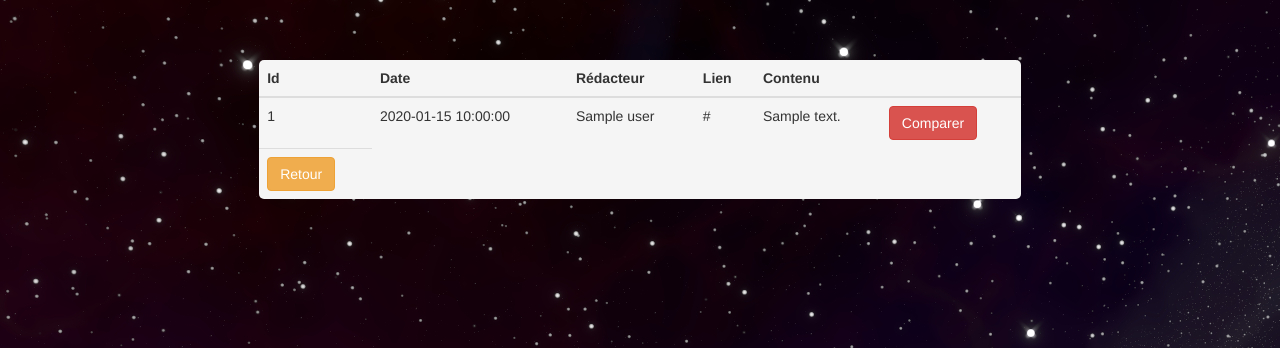
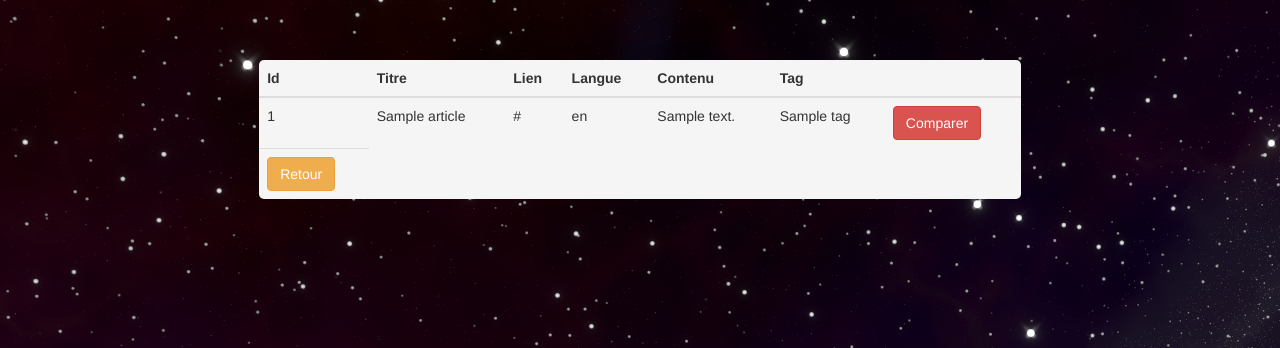
Before and after one commit to gautierlef/WebPA2022, a Flask app: template templates/viewArticleSelection.html in a window 1280 px wide. Shown: the part 72-420 px from the top of the page. Run offline with Flask 2, Linux system fonts and the light colour scheme; the template is opened without the code that fills it: most values are stand-ins (such as "Sample title", 1, 10 or a date in 2020); some libraries are stand-ins or nearby versions.

Commit message:
Bug fixes

```diff
--- a/app.py
+++ b/app.py
@@ -35,7 +35,7 @@ def inputComparisonTweet(idTweet):
     storage = Storage()
     data = storage.loadAllArticles()
     for row in data:
-        articles.append({'id': str(row[0]), 'title': str(row[1]), 'link': str(row[2]), 'lang': row[3], 'text': row[3], 'tag': row[4]})
+        articles.append({'id': str(row[0]), 'title': str(row[1]), 'link': str(row[2]), 'lang': row[3], 'text': row[4], 'tag': row[5]})
     return render_template('viewArticleSelection.html', articles=articles, idTweet=idTweet)
 
 
--- a/templates/viewArticleSelection.html
+++ b/templates/viewArticleSelection.html
@@ -6,10 +6,11 @@
                 <thead>
                     <tr>
                         <th scope="col">Id</th>
-                        <th scope="col">Date</th>
-                        <th scope="col">Rédacteur</th>
+                        <th scope="col">Titre</th>
                         <th scope="col">Lien</th>
+                        <th scope="col">Langue</th>
                         <th scope="col">Contenu</th>
+                        <th scope="col">Tag</th>
                         <th scope="col"></th>
                     </tr>
                 </thead>
@@ -17,11 +18,12 @@
                     {% for article in articles %}
                         <tr>
                             <td>{{ article.id }}</td>
-                            <td>{{ article.date }}</td>
-                            <td>{{ article.user }}</td>
+                            <td>{{ article.title }}</td>
                             <td>{{ article.link }}</td>
-                            <td>{{ article.content }}</td>
-                            <form action="/comparison/{{ idTweet }}/{{ article.id }}" Method="post">
+                            <td>{{ article.lang }}</td>
+                            <td>{{ article.text }}</td>
+                            <td>{{ article.tag }}</td>
+                            <form action="/inputComparisonArticle/{{ article.id }}" Method="post">
                                 <td><button class="btn btn-danger">Comparer</button></td>
                             </form>
                         </tr>
```
